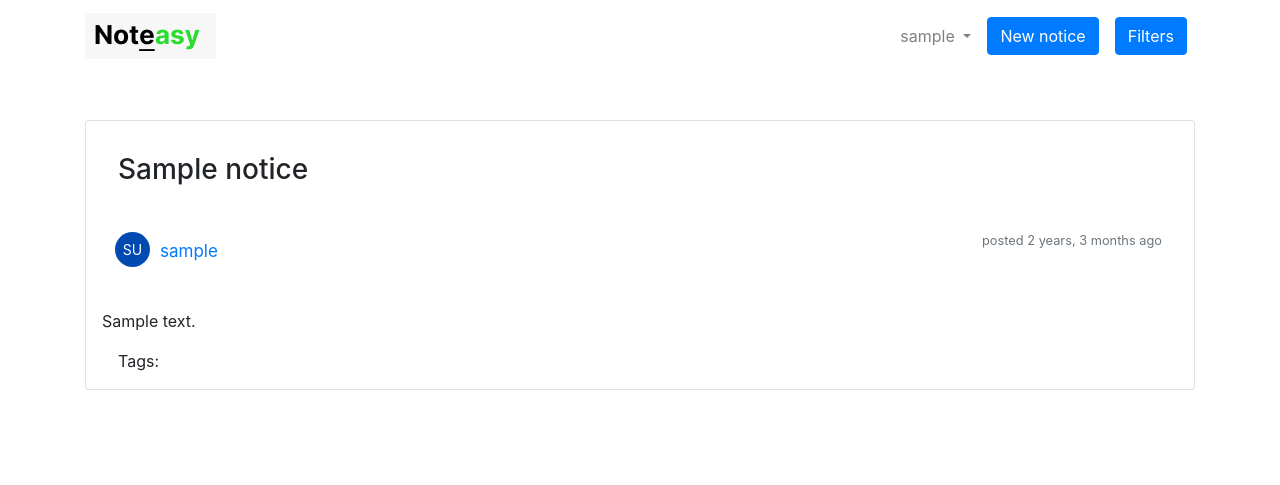
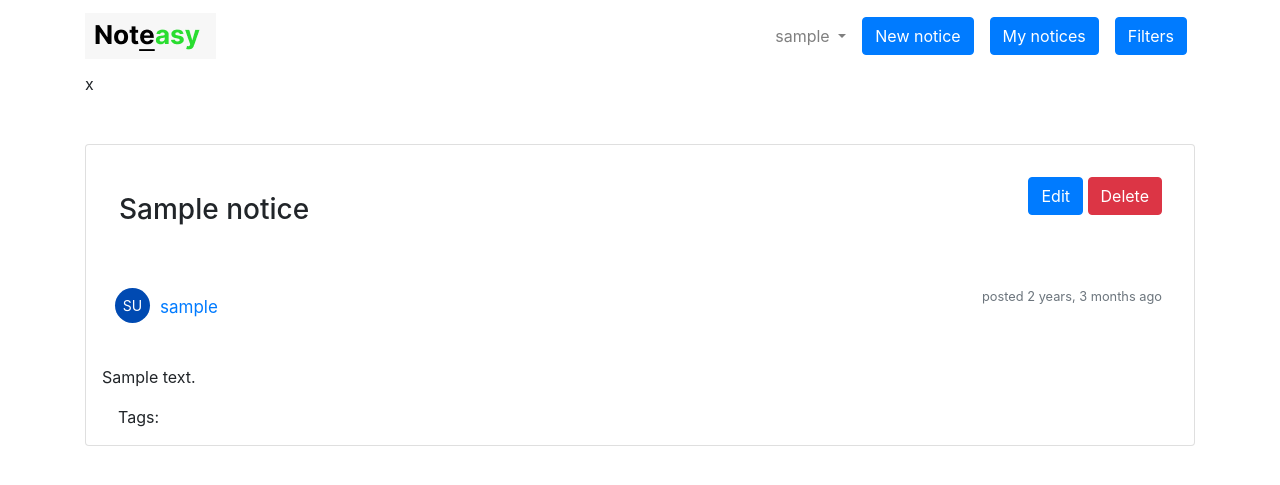
Before and after one commit to hishreyas/Noteasy, a Django app: page /notices/1 in a window 1280 px wide. Shown: the top 485 px of the page. Run offline with Django 4.2, Linux system fonts and the light colour scheme; a user stored in the database is signed in; tables that the repository leaves empty hold one stand-in row (values such as "Sample post"); some libraries are stand-ins or nearby versions.

Commit message:
remaining changes

```diff
--- a/notices/models.py
+++ b/notices/models.py
@@ -1,5 +1,5 @@
 from django.db import models
-from accounts.models import  User
+from accounts.models import  User,Course
 from django.utils.html import mark_safe
 from markdown import markdown
 
--- a/notices/templates/notices/base.html
+++ b/notices/templates/notices/base.html
@@ -172,6 +172,9 @@ table th {
                         {% if user.is_staff %}
                          <a href="{% url 'notices:new_notice'%}" class="btn btn-primary mx-2">New notice</a>
                         {% endif %}
+                        {% if user.is_staff %}
+                         <a href="{% url 'notices:user_notices' user.username %}" class="btn btn-primary mx-2">My notices</a>
+                        {% endif %}
                          <a href="{% url 'notices:tags'%}" class="btn btn-primary mx-2">Filters</a>
                         </form>
 
--- a/notices/templates/notices/notice_page.html
+++ b/notices/templates/notices/notice_page.html
@@ -5,10 +5,25 @@
 
 
 {% block content %}
+
+x
+
     <div class="card mb-2 mt-5">
       <div class="card-body p-3">
 
-		<h3 class="p-3">{{ notice.title }}</h3>
+		<div class="row p-3">
+		<h3 class=" col-6 p-3">{{ notice.title }}</h3>
+		{% if user.id == notice.created_by.id %}
+		<div class="col-6 text-right">
+
+			<a href="{% url 'notices:update_notice' notice.id %}" class="btn btn-primary">Edit</a>
+			<button type="button" class="btn btn-danger" data-toggle="modal" data-target="#exampleModal">
+				Delete
+			  </button>
+			<span id="delete_url" hidden >{% url 'notices:delete_notice' notice.id %} </span>
+		  </div>
+		{% endif %}
+		</div>
 
 		<div class="row mb-3 p-3">
 		  <div class="col-6">
@@ -40,4 +55,28 @@
 	   </div>
 	</div>
 
+
+	<!-- Delete Modal -->
+	<div class="modal fade" id="exampleModal" tabindex="-1" role="dialog" aria-labelledby="exampleModalLabel" aria-hidden="true">
+		<div class="modal-dialog" role="document">
+		  <div class="modal-content">
+			<div class="modal-header">
+			  <h5 class="modal-title" id="exampleModalLabel">{{ notice.title }}</h5>
+			  <button type="button" class="close" data-dismiss="modal" aria-label="Close">
+				<span aria-hidden="true">&times;</span>
+			  </button>
+			</div>
+			<div class="modal-body">
+			  Are you sure you want to delete this notice?
+			</div>
+			<div class="modal-footer">
+			  <button type="button" class="btn btn-secondary" data-dismiss="modal">Close</button>
+			  <a href="{% url 'notices:delete_notice' notice.id %}">
+
+			  <button type="button" class="btn btn-danger">Delete</button></a>
+			</div>
+		  </div>
+		</div>
+	  </div>
+
 {% endblock %}
--- a/notices/urls.py
+++ b/notices/urls.py
@@ -11,4 +11,6 @@ urlpatterns = [
 		path('tag/<tag>', views.TagView.as_view(), name='tag'),
 		path('tags', views.TagListView, name='tags'),
 		path('u/<selected_user>', views.UserNoticeListView.as_view(), name='user_notices'),
+		path('notice/update/<notice_id>', views.NoticeChangeView.as_view(), name='update_notice'),
+		path('notice/delete/<notice_id>', views.NoticeDeleteView.as_view(), name='delete_notice')
 		]
--- a/notices/views.py
+++ b/notices/views.py
@@ -2,9 +2,11 @@ from django.shortcuts import render, get_object_or_404, redirect
 from django.contrib.auth.decorators import login_required
 from django.contrib.admin.views.decorators import staff_member_required
 from django.http import Http404
-from .models import Notice, User
-from .forms import NewNoticeForm
-from django.views.generic import ListView, UpdateView
+from .models import Notice, User,Course
+from .forms import NewNoticeForm,ChangeNoticeForm
+from django.utils.decorators import method_decorator
+from django.urls import reverse_lazy
+from django.views.generic import ListView, UpdateView,DeleteView
 from django.contrib.auth.mixins import LoginRequiredMixin
 
 class NoticeListView(ListView):
@@ -73,8 +75,50 @@ def NewNoticePage(request):
 		if form.is_valid():
 			notice = form.save(commit=False)
 			notice.created_by = request.user
+			if(request.user.course not in  notice.tags ):
+				notice.tags=notice.tags+request.user.course+','
 			notice.save()
 			return redirect('notices:notice_page', notice_id=notice.pk)
 	else:
 		form = NewNoticeForm()
 	return render(request, 'notices/new_notice.html', {'form': form})
+
+
+@method_decorator(login_required, name='dispatch')
+class NoticeChangeView(UpdateView):
+	form_class = ChangeNoticeForm
+	template_name = 'notices/update_notice.html'
+
+	def get_context_data(self, **kwargs):
+		context_data = super().get_context_data(**kwargs)
+		context_data['notice_id'] = self.kwargs['notice_id']
+		return context_data
+
+	def get_success_url(self):
+		return reverse_lazy('notices:notice_page',kwargs={'notice_id': self.kwargs['notice_id']})
+
+	def get_object(self):
+		notice = get_object_or_404(Notice, id = self.kwargs['notice_id'])
+		if(self.request.user.id==notice.created_by.id):
+			return notice
+		else:
+			raise ValueError('No permission to perform task'	)
+
+@method_decorator(login_required, name='dispatch')
+class NoticeDeleteView(DeleteView):
+	template_name = 'notices/delete_notice.html'
+
+	def get_context_data(self, **kwargs):
+		context_data = super().get_context_data(**kwargs)
+		context_data['notice_id'] = self.kwargs['notice_id']
+		return context_data
+
+	def get_success_url(self):
+		return reverse_lazy('notices:home')
+
+	def get_object(self):
+		notice = get_object_or_404(Notice, id = self.kwargs['notice_id'])
+		if(self.request.user.id==notice.created_by.id):
+			return notice
+		else:
+			raise ValueError('No permission to perform task'	)
```
Also changed, not shown: notices/forms.py (+14 -0 lines), notices/templates/notices/delete_notice.html (added, +26 -0 lines), notices/templates/notices/update_notice.html (added, +17 -0 lines).
